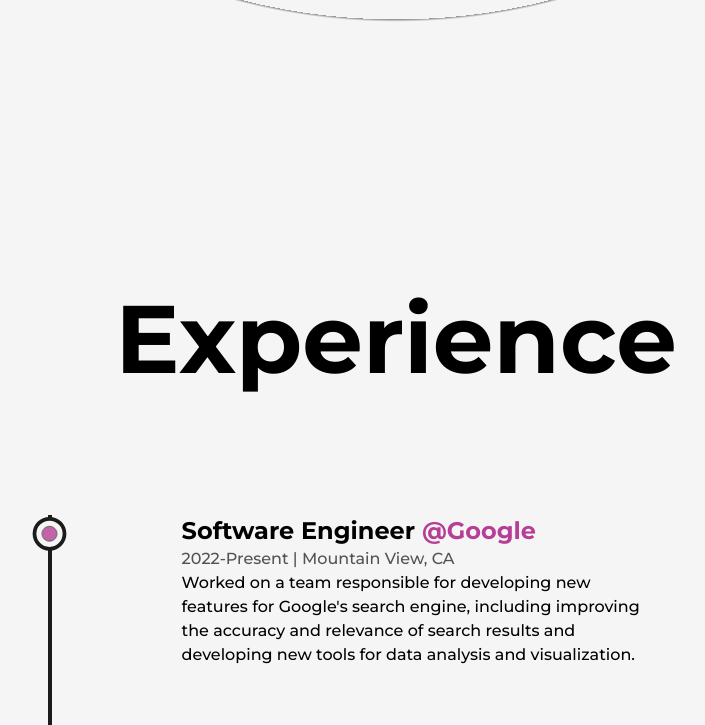
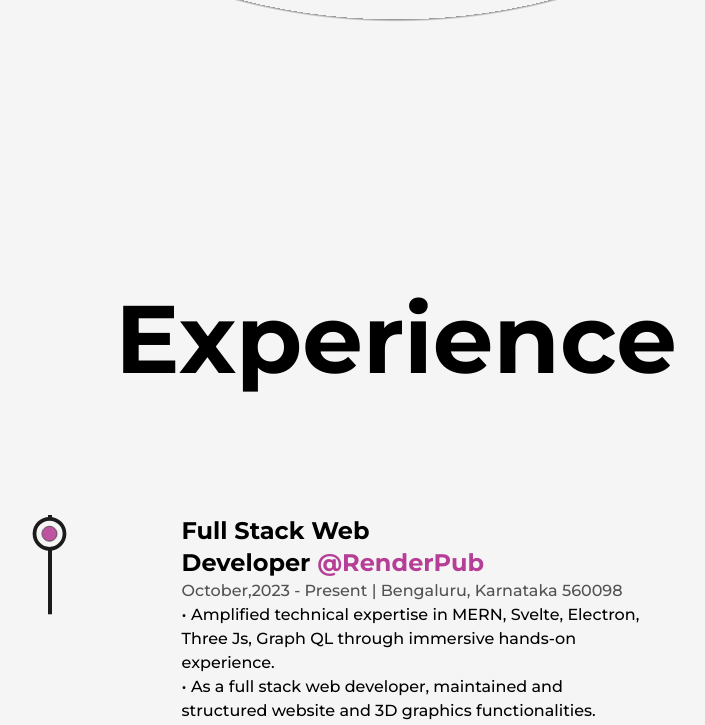
Before and after one commit to Prashantkry/Prashant-Portfolio, a Next.js app: page /about in a window 1280 px wide. Shown: the part 2025-2750 px from the top of the page, without its empty margins (244-949 px from the left). Built offline with nearby package versions, Linux system fonts and the light colour scheme.

Commit message:
Update Experience.js

```diff
--- a/src/components/Experience.js
+++ b/src/components/Experience.js
@@ -1,79 +1,111 @@
-import React, { useRef } from 'react'
-import { motion, useScroll } from "framer-motion"
-import LineIconExperience from './LineIconExperience'
+import React, { useRef } from "react";
+import { motion, useScroll } from "framer-motion";
+import LineIconExperience from "./LineIconExperience";
 
 // details as props of experience
 const Details = ({ position, company, companyLink, time, address, work }) => {
-  const ref=useRef(null) //for alignment as reference element
+  const ref = useRef(null); //for alignment as reference element
   return (
-    <li ref={ref} className='my-8 first:mt-0 last:mb-0 w-[60%] mx-auto flex flex-col
-                  item-center justify-between md:w-[80%] '>
-      <LineIconExperience reference={ref}/>
+    <li
+      ref={ref}
+      className="my-8 first:mt-0 last:mb-0 w-[60%] mx-auto flex flex-col
+                  item-center justify-between md:w-[80%] "
+    >
+      <LineIconExperience reference={ref} />
       <motion.div
-        initial={{y:50}}
-        whileInView={{y:0}}
-        transition={{duration:0.5,type:"spring"}}
-      >  {/*to animate content from ⬇ to ⬆ while going ⬇ */}
-        <h3 className='capitalize font-bold text-2xl sm:text-xl xs:text-lg '>{position}&nbsp;<a href={companyLink}
-          target='_blank' className='font-bold text-primary dark:text-primaryDark text-2xl'>{company}</a></h3>
-        <span className='capitalize font-medium text-dark/75 dark:text-light/75 xs:text-sm'>
+        initial={{ y: 50 }}
+        whileInView={{ y: 0 }}
+        transition={{ duration: 0.5, type: "spring" }}
+      >
+        {" "}
+        {/*to animate content from ⬇ to ⬆ while going ⬇ */}
+        <h3 className="capitalize font-bold text-2xl sm:text-xl xs:text-lg ">
+          {position}&nbsp;
+          <a
+            href={companyLink}
+            target="_blank"
+            className="font-bold text-primary dark:text-primaryDark text-2xl"
+          >
+            {company}
+          </a>
+        </h3>
+        <span className="capitalize font-medium text-dark/75 dark:text-light/75 xs:text-sm">
           {time} | {address}
         </span>
-        <p className='font-medium w-full md:text-sm'>
-          {work}
-        </p>
+        <p className="font-medium w-full md:text-sm">{work}</p>
       </motion.div>
     </li>
-  )
-}
+  );
+};
 const Experience = () => {
-  const ref = useRef(null)
+  const ref = useRef(null);
   const { scrollYProgress } = useScroll({
     target: ref,
-    offset: ["start end", "center start"]
-  })
+    offset: ["start end", "center start"],
+  });
   return (
-    <div className='my-64'>
-      <h2 className='font-bold text-8xl mb-32 w-full text-center md:text-6xl xs:text-4xl
-          md:mb-16'>Experience</h2>
+    <div className="my-64">
+      <h2
+        className="font-bold text-8xl mb-32 w-full text-center md:text-6xl xs:text-4xl
+          md:mb-16"
+      >
+        Experience
+      </h2>
 
       {/* main content of experience */}
-      <div ref={ref} className='w-[75%] mx-auto relative lg:w-[90%] md:w-full'>
+      <div ref={ref} className="w-[75%] mx-auto relative lg:w-[90%] md:w-full">
+        {/* creating line of left side */}
+        <motion.div
+          style={{ scaleY: scrollYProgress }}
+          className="absolute left-9 top-0
+            w-[4px] h-full bg-dark origin-top dark:bg-light md:w-[2px] md:left-[30px] xs:left-[20px]"
+        />
 
-        {/* creating line of left side */}
-        <motion.div style={{ scaleY: scrollYProgress }} className='absolute left-9 top-0
-            w-[4px] h-full bg-dark origin-top dark:bg-light md:w-[2px] md:left-[30px] xs:left-[20px]' />
-
-        <ul className='w-full flex flex-col items-start justify-between ml-4 xs:ml-2'>
+        <ul className="w-full flex flex-col items-start justify-between ml-4 xs:ml-2">
           <Details
+            position="Full Stack Web Developer"
+            company="@RenderPub"
+            companyLink={"https://renderpub.com/"}
+            time="October,2023 - Present"
+            address="Bengaluru, Karnataka 560098"
+            //             work={`• Amplified technical expertise in MERN, Svelte, Electron, Three Js, Graph QL through
+            // immersive hands-on experience.\n
+            // • As a full stack web developer maintained and structured website and 3d graphics
+            // functionalities.
+            // • Worked on AutoCAD (computer-aided design) for architectural maintenance.`}
+            work={
+              <div>
+                • Amplified technical expertise in MERN, Svelte, Electron, Three
+                Js, Graph QL through immersive hands-on experience.
+                <br />
+                • As a full stack web developer, maintained and structured
+                website and 3D graphics functionalities.
+                <br />• Worked on AutoCAD (computer-aided design) for
+                architectural maintenance.
+              </div>
+            }
+          />
+          {/* <Details
             position='Software Engineer' company='@Google'
             companyLink={'www.google.com'}
             time='2022-Present' address='Mountain View, CA'
             work="Worked on a team responsible for developing new features for Google's
                   search engine, including improving the accuracy and relevance of search results and
                   developing new tools for data analysis and visualization."
-          />
-          <Details
+          /> */}
+          {/* <Details
             position='Software Engineer' company='@Google'
             companyLink={'www.google.com'}
             time='2022-Present' address='Mountain View, CA'
             work="Worked on a team responsible for developing new features for Google's
                   search engine, including improving the accuracy and relevance of search results and
                   developing new tools for data analysis and visualization."
-          />
-          <Details
-            position='Software Engineer' company='@Google'
-            companyLink={'www.google.com'}
-            time='2022-Present' address='Mountain View, CA'
-            work="Worked on a team responsible for developing new features for Google's
-                  search engine, including improving the accuracy and relevance of search results and
-                  developing new tools for data analysis and visualization."
-          />
+          /> */}
         </ul>
       </div>
     </div>
-  )
-}
+  );
+};
 
-export default Experience
+export default Experience;
 // exported to about
```
